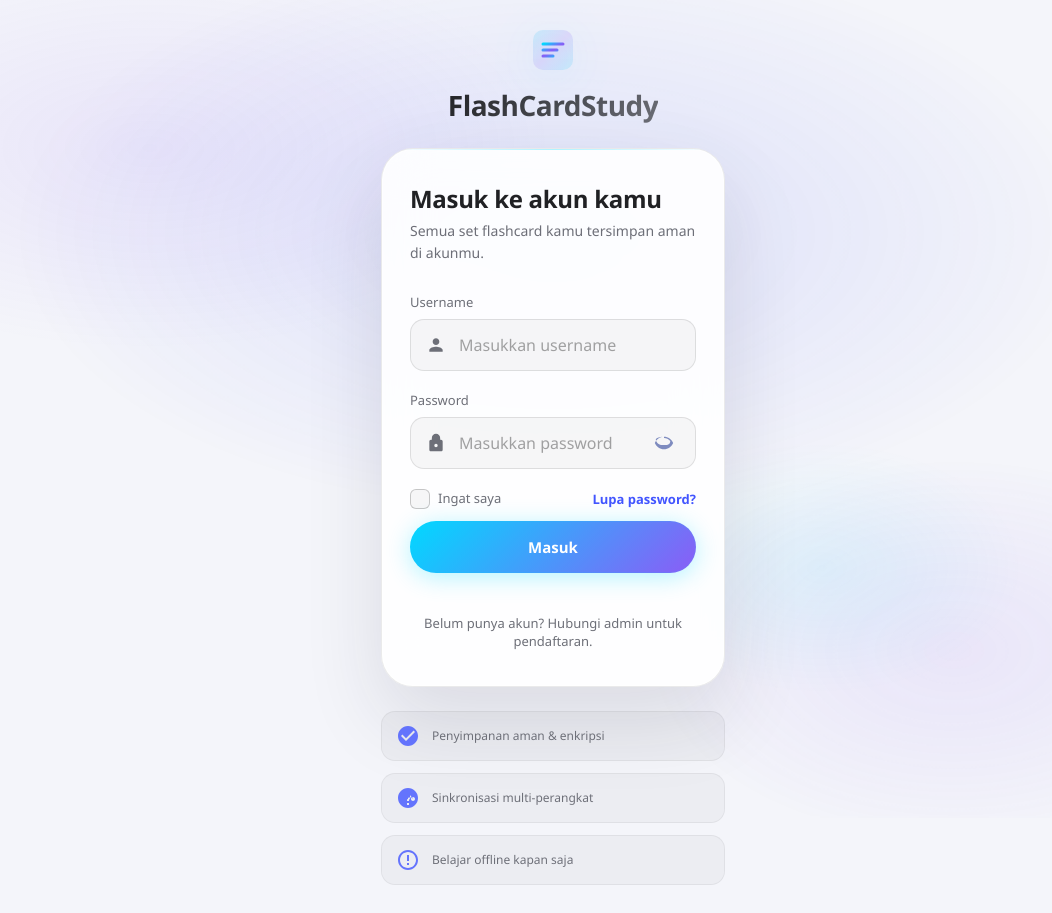
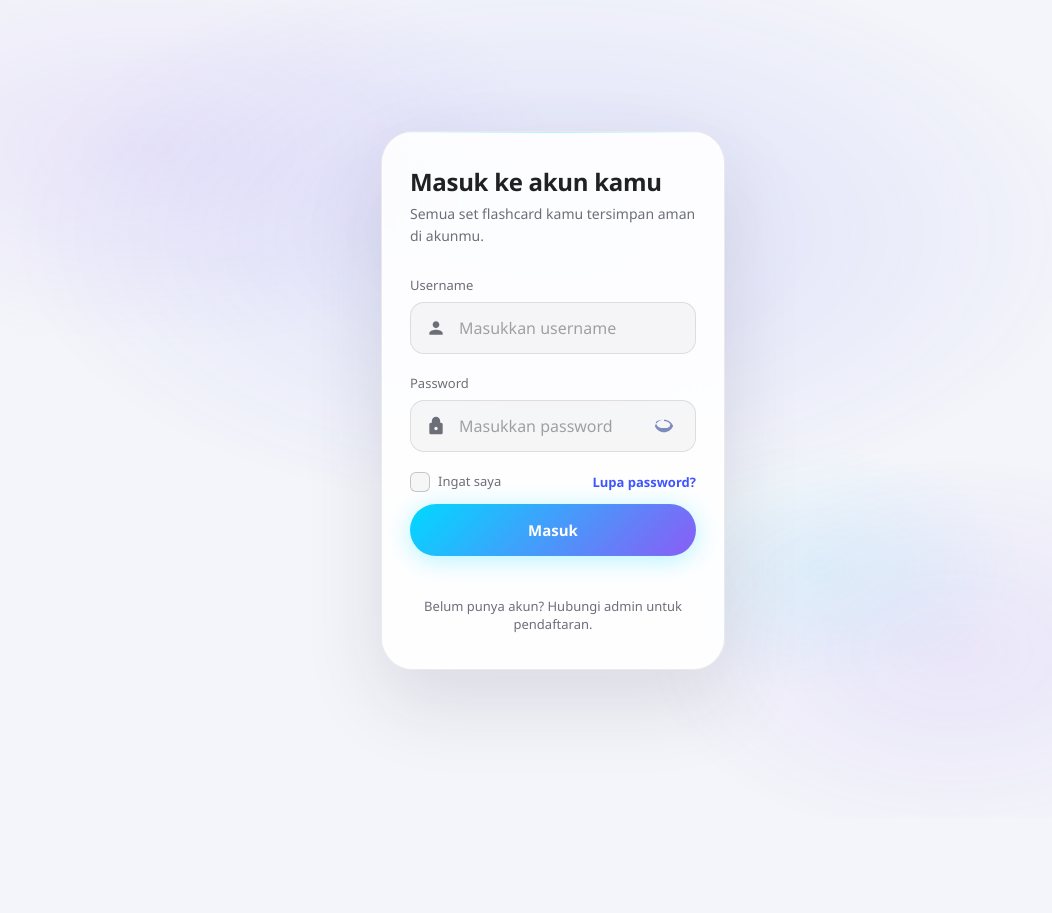
Before and after one commit to ardannydev/flashcardstudy, a website: page login.html in a window 1280 px wide. Shown: the whole page, without its empty margins (87-1139 px from the left). After the commit the page ends 800 px from the top, so only its background shows below. Drawn offline with Linux system fonts and the light colour scheme.

Commit message:
feat: Remove logo/brand and features section from login page
- Removed auth-brand with logo-mark SVG and 'FlashCardStudy' text
- Removed auth-features section with 3 feature items (icons + text)

```diff
--- a/login.html
+++ b/login.html
@@ -13,20 +13,6 @@
 <body class="dark-theme login-page">
 
 <main class="auth-wrap" role="main">
-  <div class="auth-brand" aria-hidden="true">
-    <svg class="logo-mark" viewBox="0 0 48 48" width="48" height="48" aria-hidden="true">
-      <defs>
-        <linearGradient id="logoGrad" x1="0%" y1="0%" x2="100%" y2="100%">
-          <stop offset="0%" stop-color="#00D9FF"/>
-          <stop offset="50%" stop-color="#8B5CF6"/>
-          <stop offset="100%" stop-color="#00D9FF"/>
-        </linearGradient>
-      </defs>
-      <rect x="4" y="4" width="40" height="40" rx="10" fill="url(#logoGrad)" opacity="0.15"/>
-      <path d="M14 18h20M14 24h14M14 30h10" stroke="url(#logoGrad)" stroke-width="3" stroke-linecap="round" fill="none"/>
-    </svg>
-    <span class="logo">FlashCardStudy</span>
-  </div>
 
   <div class="auth-card" role="region" aria-label="Formulir autentikasi">
     <div id="authError" class="auth-error" role="alert" aria-live="polite"></div>
@@ -75,21 +61,6 @@
 
     <div class="auth-footer">
       <p class="auth-footer-text">Belum punya akun? Hubungi admin untuk pendaftaran.</p>
-    </div>
-  </div>
-
-  <div class="auth-features" aria-hidden="true">
-    <div class="feature-item">
-      <svg viewBox="0 0 24 24" width="24" height="24"><path fill="currentColor" d="M12 2C6.48 2 2 6.48 2 12s4.48 10 10 10 10-4.48 10-10S17.52 2 12 2zm-2 15l-5-5 1.41-1.41L10 14.17l7.59-7.59L19 8l-9 9z"/></svg>
-      <span>Penyimpanan aman & enkripsi</span>
-    </div>
-    <div class="feature-item">
-      <svg viewBox="0 0 24 24" width="24" height="24"><path fill="currentColor" d="M12 2C6.48 2 2 6.48 2 12s4.48 10 10 10 10-4.48 10-10S17.52 2 12 2zm1 17h-2v-2h2v2zm2.07-7.75l-.9.92C13.45 12.9 13 13.5 13 15h-2v-.5c0-1.1.45-2.1 1.17-2.83zM17 15c-1.1 0-2-.9-2-2s.9-2 2-2 2 .9 2 2-.9 2-2 2zm0-2c0-1.1-.9-2-2-2h-1V3h-2v6H8v2h2v2h2v-2h2v-2h-2v-2h2V3h-2v6h2zm-8 0H7v2h2v-2z"/></svg>
-      <span>Sinkronisasi multi-perangkat</span>
-    </div>
-    <div class="feature-item">
-      <svg viewBox="0 0 24 24" width="24" height="24"><path fill="currentColor" d="M12 2C6.48 2 2 6.48 2 12s4.48 10 10 10 10-4.48 10-10S17.52 2 12 2zm0 18c-4.41 0-8-3.59-8-8s3.59-8 8-8 8 3.59 8 8-3.59 8-8 8zm-1-13h2v6h-2zm0 8h2v2h-2z"/></svg>
-      <span>Belajar offline kapan saja</span>
     </div>
   </div>
 </main>
```
